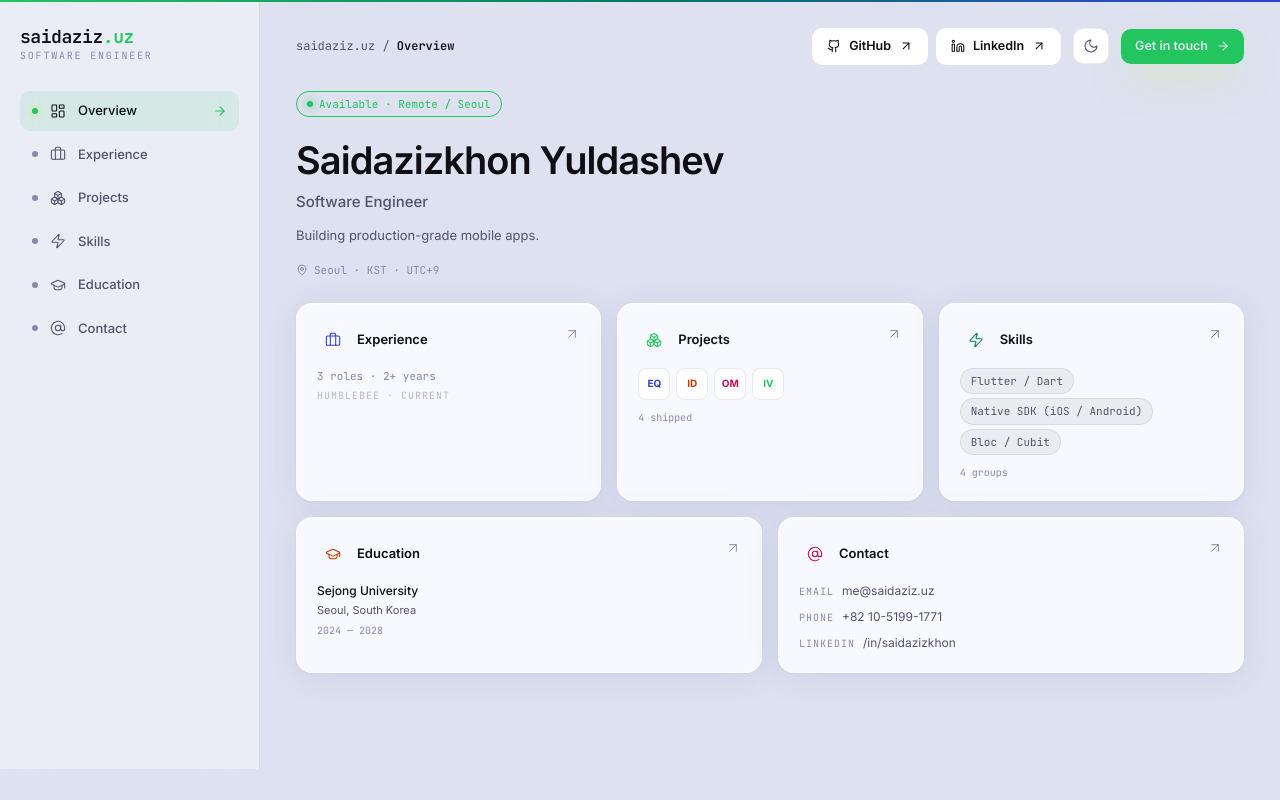
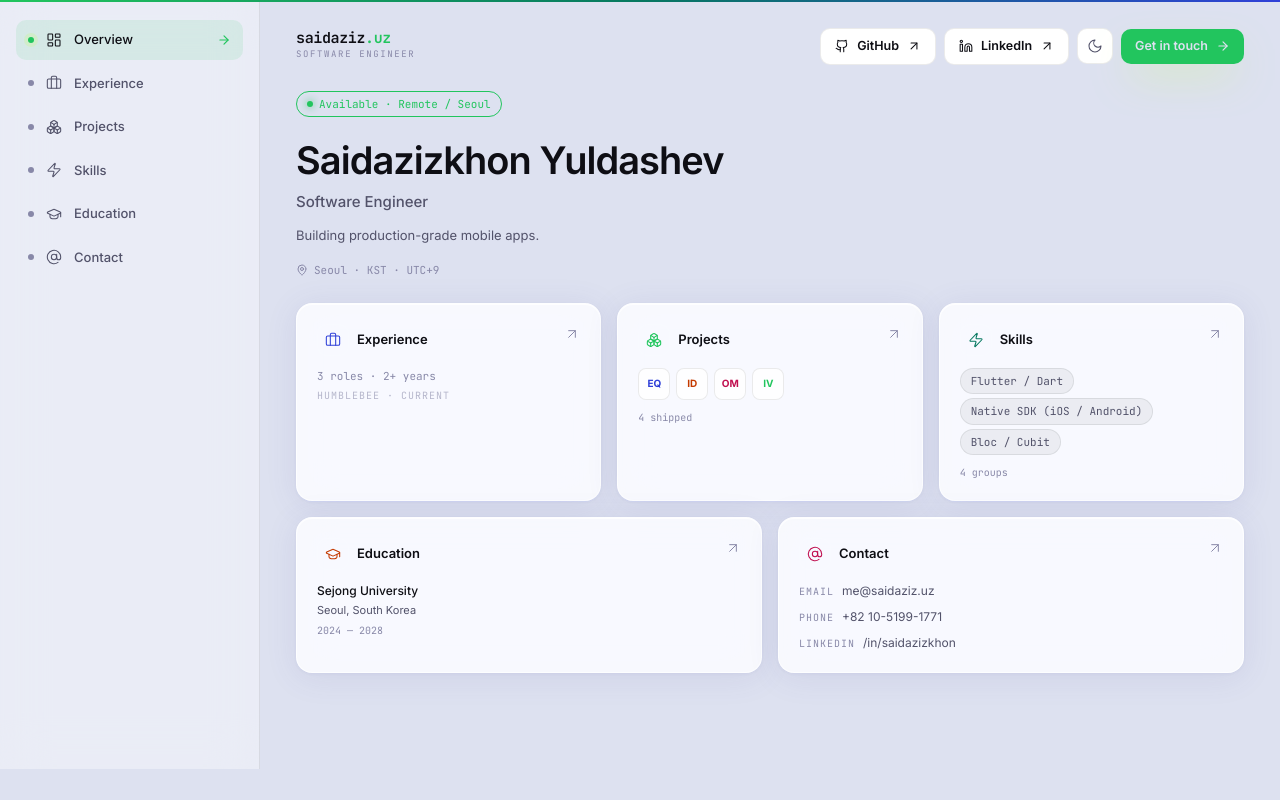
Before and after one commit to Saidazizkhon05/saidazizuz, a React (Vite) app: page / in a window 1280 px wide. Built offline with nearby package versions, Linux system fonts and the light colour scheme.

Commit message:
move brand to topbar, visible on every page

```diff
--- a/src/components/Sidebar.tsx
+++ b/src/components/Sidebar.tsx
@@ -10,7 +10,6 @@ import {
   ArrowRight,
 } from "lucide-react";
 import { cn } from "@/lib/utils";
-import { cv } from "@/data/cv";
 import { SECTIONS } from "@/lib/sections";
 
 const iconMap = {
@@ -39,12 +38,10 @@ export function Sidebar({ variant = "fixed", onNavigate }: Props) {
   return (
     <aside
       className={cn(
-        "flex h-full flex-col gap-7 border-r border-[var(--color-wire)] bg-[var(--color-sidebar-bg)] px-5 py-7 backdrop-blur-xl",
+        "flex h-full flex-col border-r border-[var(--color-wire)] bg-[var(--color-sidebar-bg)] px-4 pt-5 pb-7 backdrop-blur-xl",
         variant === "fixed" ? "w-[260px] sticky top-0 max-h-screen" : "w-[280px]",
       )}
     >
-      <BrandHeader />
-
       <div className="flex flex-col gap-1">
         {SECTIONS.map((s, i) => (
           <MenuItem
@@ -61,28 +58,6 @@ export function Sidebar({ variant = "fixed", onNavigate }: Props) {
   );
 }
 
-function BrandHeader() {
-  const navigate = useNavigate();
-  return (
-    <motion.button
-      type="button"
-      onClick={() => navigate("/")}
-      initial={{ opacity: 0, y: -6 }}
-      animate={{ opacity: 1, y: 0 }}
-      transition={{ duration: 0.5 }}
-      whileTap={{ scale: 0.97 }}
-      className="group flex flex-col gap-0.5 text-left cursor-pointer"
-    >
-      <span className="font-mono text-[18px] font-bold leading-none tracking-tight text-text">
-        saidaziz
-        <span style={{ color: "var(--color-accent)" }}>.uz</span>
-      </span>
-      <span className="font-mono text-[10px] uppercase tracking-[0.18em] text-dim">
-        {cv.title}
-      </span>
-    </motion.button>
-  );
-}
 
 function MenuItem({
   entry,
--- a/src/components/TopBar.tsx
+++ b/src/components/TopBar.tsx
@@ -20,30 +20,43 @@ export function TopBar({ onMenu }: Props) {
       initial={{ y: -8, opacity: 0 }}
       animate={{ y: 0, opacity: 1 }}
       transition={{ duration: 0.5 }}
-      className="mb-6 flex flex-wrap items-center gap-2.5 sm:gap-3"
+      className="mb-6 flex items-center gap-3"
     >
       {onMenu && (
         <button
           type="button"
           onClick={onMenu}
-          className="grid h-9 w-9 shrink-0 place-items-center rounded-lg border border-white/5 bg-panel text-text hover:bg-panel-2 lg:hidden"
+          className="grid h-9 w-9 shrink-0 place-items-center rounded-lg border border-[var(--color-wire)] bg-panel text-text hover:bg-panel-2 lg:hidden"
           aria-label="Open menu"
         >
           <Menu className="h-4 w-4" strokeWidth={1.8} />
         </button>
       )}
-      <p className="font-mono text-[12px] text-muted">
-        <button
+
+      {/* Brand — always visible on every page */}
+      <motion.button
         type="button"
         onClick={() => navigate("/")}
-          className="hidden transition-colors hover:text-text sm:inline"
+        whileTap={{ scale: 0.97 }}
+        className="flex cursor-pointer flex-col gap-0.5 text-left"
       >
-          saidaziz.uz
-        </button>
-        <span className="hidden sm:inline"> / </span>
-        <span className="font-semibold text-text">{pageLabel}</span>
-      </p>
-      <div className="ml-auto hidden items-center gap-2 sm:flex">
+        <span className="font-mono text-[15px] font-bold leading-none tracking-tight text-text">
+          saidaziz<span style={{ color: "var(--color-accent)" }}>.uz</span>
+        </span>
+        <span className="font-mono text-[9px] uppercase tracking-[0.18em] text-dim">
+          Software Engineer
+        </span>
+      </motion.button>
+
+      {pathname !== "/" && (
+        <span className="hidden items-center gap-1.5 font-mono text-[12px] sm:flex">
+          <span className="text-dim">/</span>
+          <span className="text-muted">{pageLabel}</span>
+        </span>
+      )}
+
+      <div className="ml-auto flex items-center gap-2">
+        <div className="hidden items-center gap-2 sm:flex">
           <ActionButton href="https://github.com/saidazizkhon05" icon={Github} label="GitHub" external />
           <ActionButton href="https://linkedin.com" icon={Linkedin} label="LinkedIn" external />
         </div>
@@ -52,9 +65,9 @@ export function TopBar({ onMenu }: Props) {
           label="Get in touch"
           primary
           trailing={ArrowRight}
-        className="ml-auto sm:ml-0"
           onClick={() => navigate("/contact")}
         />
+      </div>
     </motion.div>
   );
 }
@@ -82,7 +95,7 @@ function ActionButton({
     "group inline-flex items-center gap-2 rounded-[10px] px-3.5 py-2 text-[12.5px] font-semibold transition-colors",
     primary
       ? "bg-accent text-bg shadow-[0_18px_40px_-12px_rgba(196,255,77,0.55)] hover:bg-[#d6ff66]"
-      : "border border-white/5 bg-panel text-text hover:border-white/10 hover:bg-panel-2",
+      : "border border-[var(--color-wire)] bg-panel text-text hover:border-[var(--color-wire-2)] hover:bg-panel-2",
     className,
   );
   const inner = (
```
Lines whose indentation alone changed are shown as unchanged.
